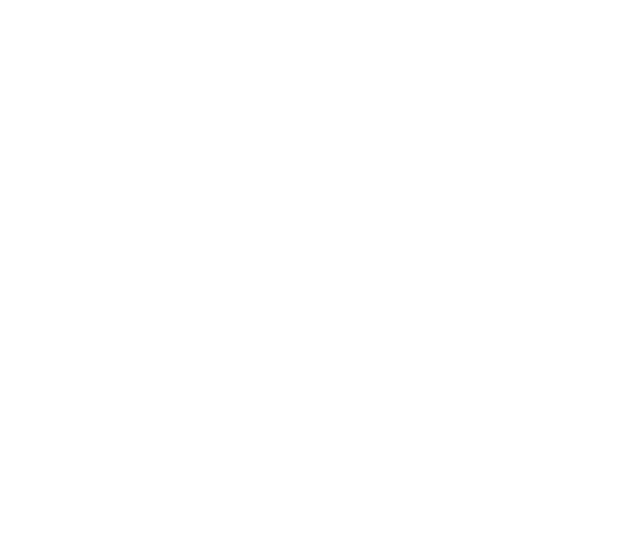
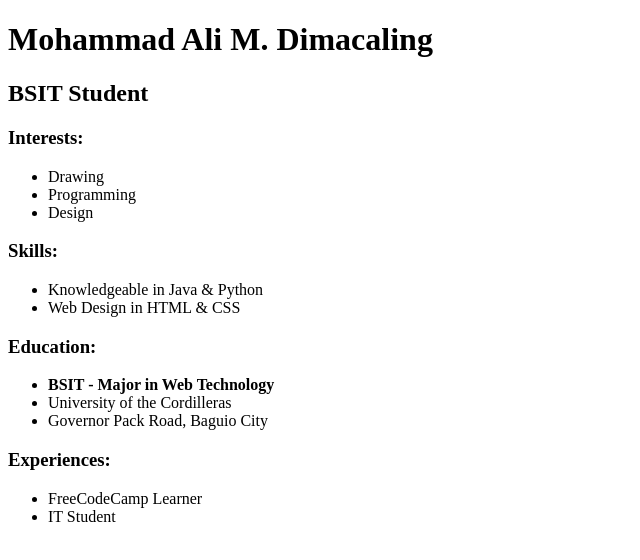
Before and after one commit to DimaxKun/CatPhotoApp, a plain HTML site: page Resume/resume.html in a window 1280 px wide. Shown: the whole page, without its empty margins (0-640 px from the left). Drawn offline with Linux system fonts and the light colour scheme.

Commit message:
added new lines

```diff
--- a/Resume/resume.html
+++ b/Resume/resume.html
@@ -7,6 +7,31 @@
     <title>My Resume</title>
 </head>
 <body>
-
+    <h1>Mohammad Ali M. Dimacaling</h1>
+    <h2>BSIT Student</h2>
+    <section>
+        <h3>Interests:</h3>
+        <ul>
+            <li>Drawing</li>
+            <li>Programming</li>
+            <li>Design</li>
+        </ul>
+        <h3>Skills:</h3>
+        <ul>
+            <li>Knowledgeable in Java & Python</li>
+            <li>Web Design in HTML & CSS</li>
+        </ul>
+        <h3>Education:</h3>
+        <ul>
+            <li><strong>BSIT - Major in Web Technology</strong></li>
+            <li>University of the Cordilleras</li>
+            <li>Governor Pack Road, Baguio City</li>
+        </ul>
+        <h3>Experiences:</h3>
+        <ul>
+            <li>FreeCodeCamp Learner</li>
+            <li>IT Student</li>
+        </ul>
+    </section>
 </body>
 </html>
```
